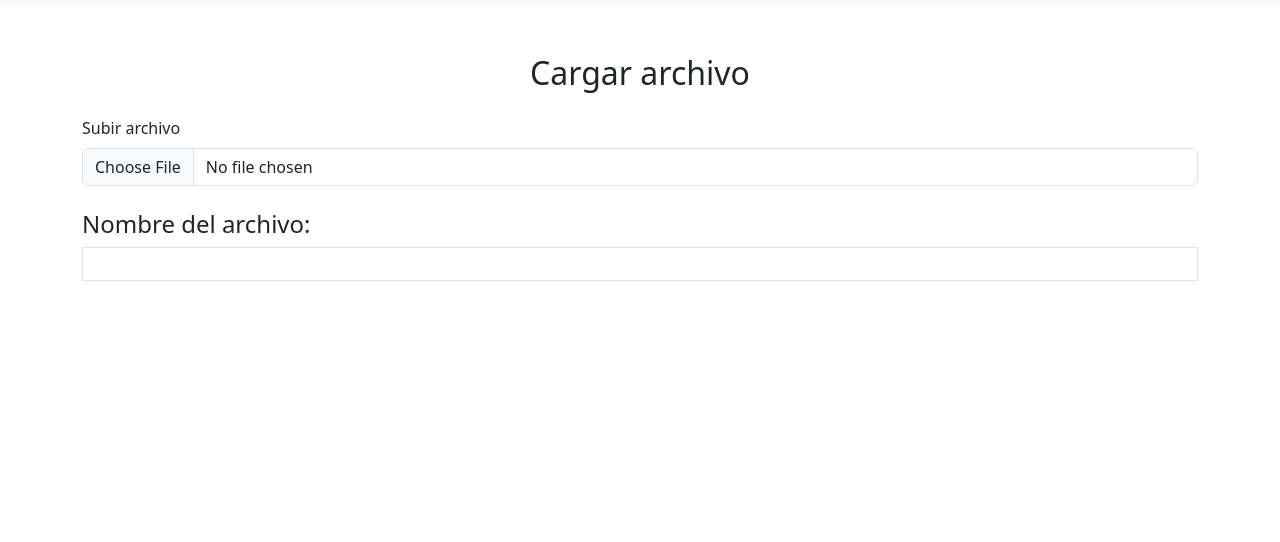
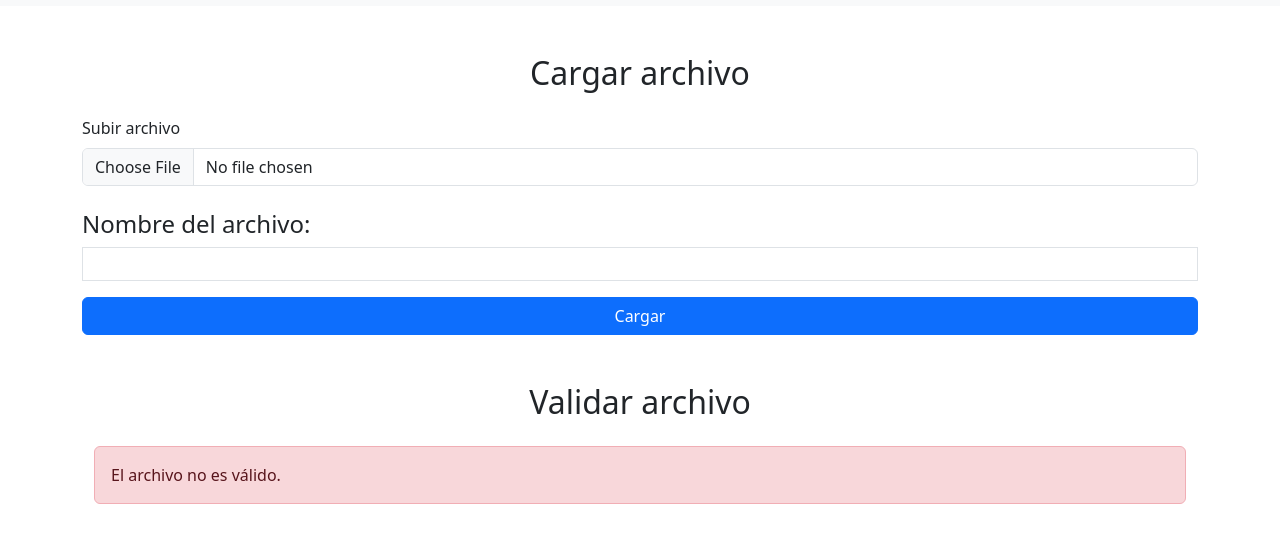
Before and after one commit to DeniseRea/Block_, a React (Vite) app in the folder Block-chain/: page / in a window 1280 px wide. Shown: the part 1594-2136 px from the top of the page. Before the commit the page ends 1939 px from the top, so only its background shows below. Built offline with nearby package versions, Linux system fonts and the light colour scheme.

Commit message:
ADD Validation
Allow txt, json, csv
valid with "cadena:"

```diff
--- a/Block-chain/src/pages/Update/UpdatePage.jsx
+++ b/Block-chain/src/pages/Update/UpdatePage.jsx
@@ -1,6 +1,9 @@
 import { useState } from "react";
 import { FileInput } from "../../components/FileInput";
 import { FilePreview } from "../../components/FilePreview";
+//import { Button } from "bootstrap";
+import { Button } from "../../components/Button";
+import { ValidationPage } from "../Validation/ValidationPage";
 
 export const UpdatePage = () => {
   const [fileContent, setFileContent] = useState("");
@@ -23,10 +26,11 @@ export const UpdatePage = () => {
       <h2 className="mb-4 text-center">Cargar archivo</h2>
 
 
+
       <FileInput onFileChange={handleFileChange} />
-
       <FilePreview fileName={fileName} fileContent={fileContent} />
-
+      <Button variant="primary">Cargar</Button>
+      <ValidationPage fileContent={fileContent} />
     </div>
   );
 }
--- /dev/null
+++ b/Block-chain/src/pages/Validation/ValidationPage.jsx
@@ -0,0 +1,20 @@
+export const ValidationPage = ({ fileContent }) => {
+
+    /**aqui irian las validaciones*/
+    const isValid = fileContent.includes("cadena:");
+
+    return (
+        <div className="container py-5">
+            <h2 className="mb-4 text-center">Validar archivo</h2>
+            {isValid ? (
+                <div className="alert alert-success" role="alert">
+                    El archivo es válido.
+                </div>
+            ) : (
+                <div className="alert alert-danger" role="alert">
+                    El archivo no es válido.
+                </div>
+            )}
+        </div>
+    );
+};
```
